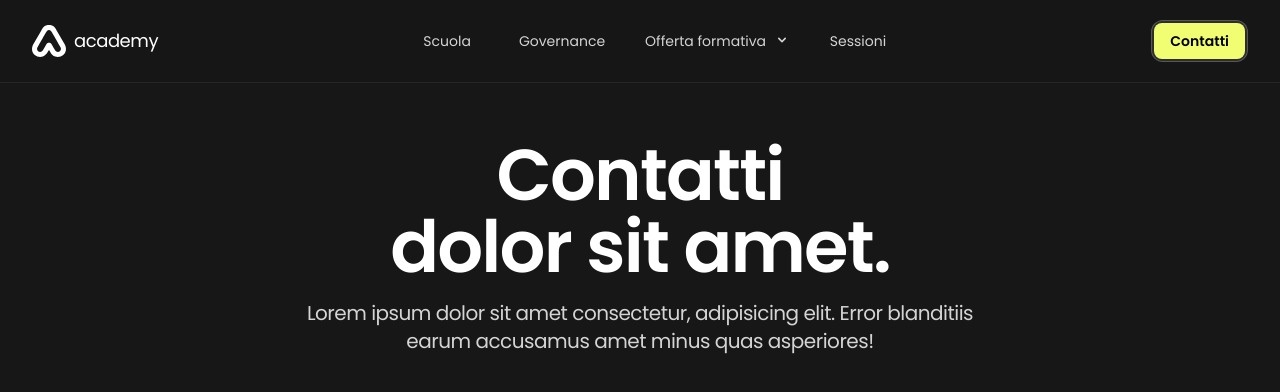
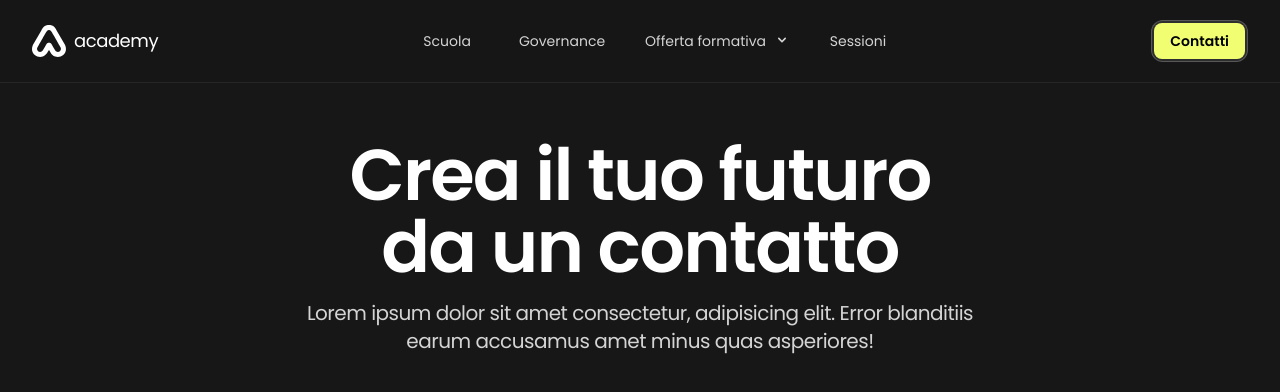
Before and after one commit to plasm/academy, a Nuxt app: page /contatti in a window 1280 px wide. Shown: the top 392 px of the page. Built offline with nearby package versions, Linux system fonts and the light colour scheme.

Commit message:
feat: pages

```diff
--- a/pages/contatti.vue
+++ b/pages/contatti.vue
@@ -3,7 +3,7 @@
     <ac-heading description="Lorem ipsum dolor sit amet consectetur, adipisicing elit. Error blanditiis earum accusamus amet minus quas asperiores!">
       <template #title>
         <div class="leading-none ">
-          Contatti<br>dolor sit amet.
+          Crea il tuo futuro<br> da un contatto
         </div>
       </template>
     </ac-heading>
```
